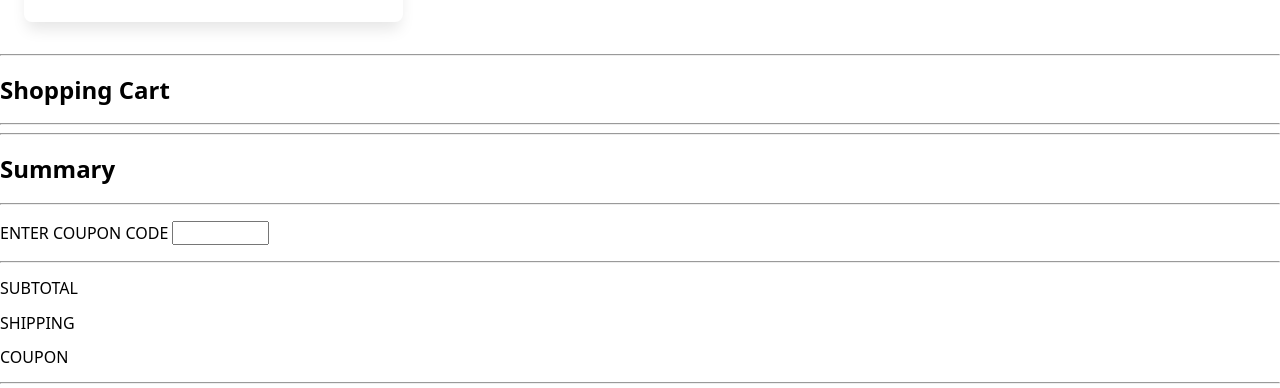
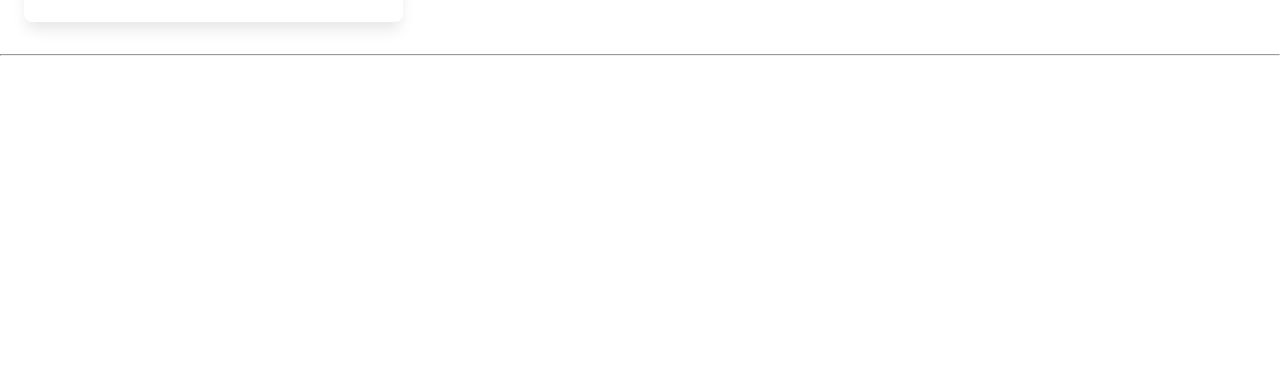
Before and after one commit to karenramirez82181/taller_parcial_1_DYP, a React (Vite) app: page / in a window 1280 px wide. Shown: the part 564-952 px from the top of the page. After the commit the page ends 800 px from the top, so only its background shows below. Built offline with nearby package versions, Linux system fonts and the light colour scheme.

Commit message:
Se quita el carrito si no tiene nada

```diff
--- a/src/App.jsx
+++ b/src/App.jsx
@@ -43,13 +43,16 @@ const App = () => {
       </div>
 
       <div>
-        <Carrito
-          products = {products}
-          productos = {productos}
-          setProductos={setProductos}
-          elementosCarrito = {elementosCarrito}
-          setElementosCarrito = {setElementosCarrito}
-        />
+        {
+          elementosCarrito.reduce((contador,p) => contador+=p.cantidad,0) > 0 ?
+            <Carrito
+            products = {products}
+            productos = {productos}
+            setProductos={setProductos}
+            elementosCarrito = {elementosCarrito}
+            setElementosCarrito = {setElementosCarrito}/>
+            : null
+        }
       </div>
 
     </div>
--- a/src/components/Resumen.jsx
+++ b/src/components/Resumen.jsx
@@ -4,6 +4,7 @@ const Resumen = () => {
   return (
     <div>
         <div>
+
             <h2>Summary</h2>
             <hr />
             <p>ENTER COUPON CODE <input type='number' min='0' max='100'/></p>
```
